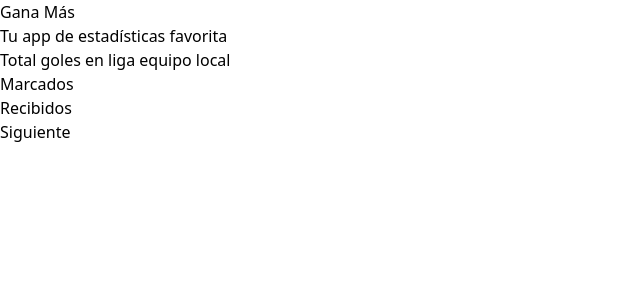
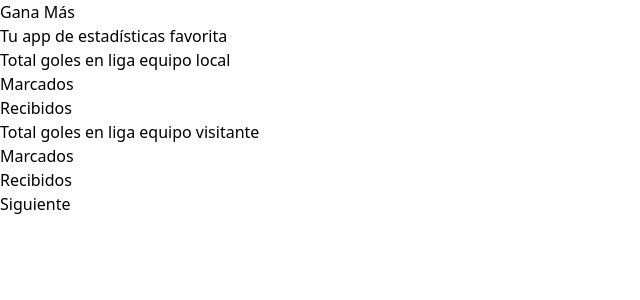
Before and after one commit to AlejoDevLov/estadisticas-deportivas, a React (Vite) app: page / in a window 1280 px wide. Both pictures are taken after a click on the input "Siguiente". Shown: the top 300 px of the page, without its empty margins (0-640 px from the left). Built offline with nearby package versions, Linux system fonts and the light colour scheme.

Commit message:
GoalsInLeague updated

```diff
--- a/src/components/GoalsInLeague.jsx
+++ b/src/components/GoalsInLeague.jsx
@@ -1,16 +1,22 @@
 import { GoalsInputForm } from "./GoalsInputForm"
 
-export const GoalsInLeague = ({ localidad }) => {
+export const GoalsInLeague = () => {
 
     const submitForm = () => {
 
     }
 
   return (
-    <div className="text-center py-4">
-        <form onSubmit={submitForm}>
-            <p className="font-semibold text-xl">Total goles en liga equipo {localidad}</p>
+    <div className="text-center flex justify-center mt-16">
+        <form onSubmit={submitForm} className="space-y-16">
+          <div>
+            <p className="font-semibold text-xl">Total goles en liga equipo local</p>
             <GoalsInputForm/>
+          </div>
+          <div>
+            <p className="font-semibold text-xl">Total goles en liga equipo visitante</p>
+            <GoalsInputForm/>
+          </div>
         </form>
     </div>
   )
--- a/src/pages/HomePage.jsx
+++ b/src/pages/HomePage.jsx
@@ -19,7 +19,7 @@ export const HomePage = () => {
         }
 
         {
-          (numberFormMenu === 2) && <GoalsInLeague localidad="local"/>
+          (numberFormMenu === 2) && <GoalsInLeague/>
         }
 
         <ButtonNext/>
```
